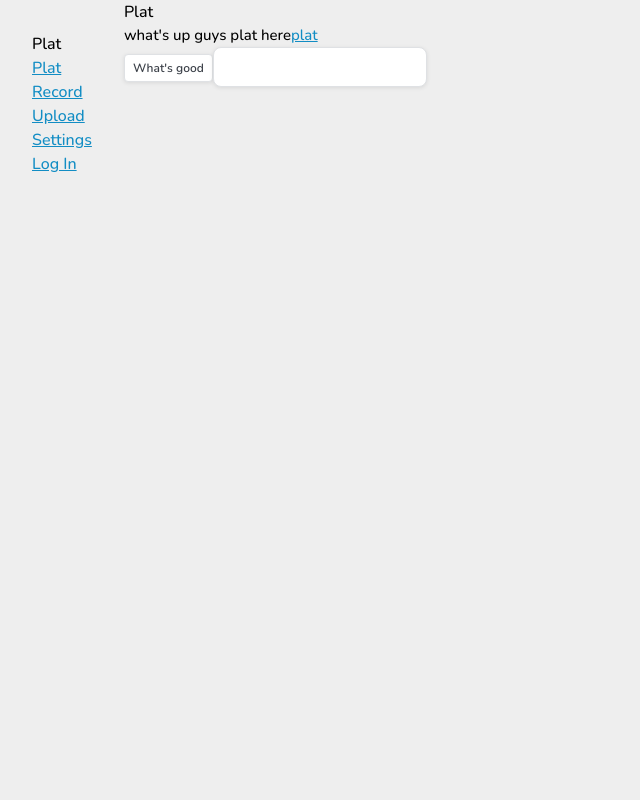
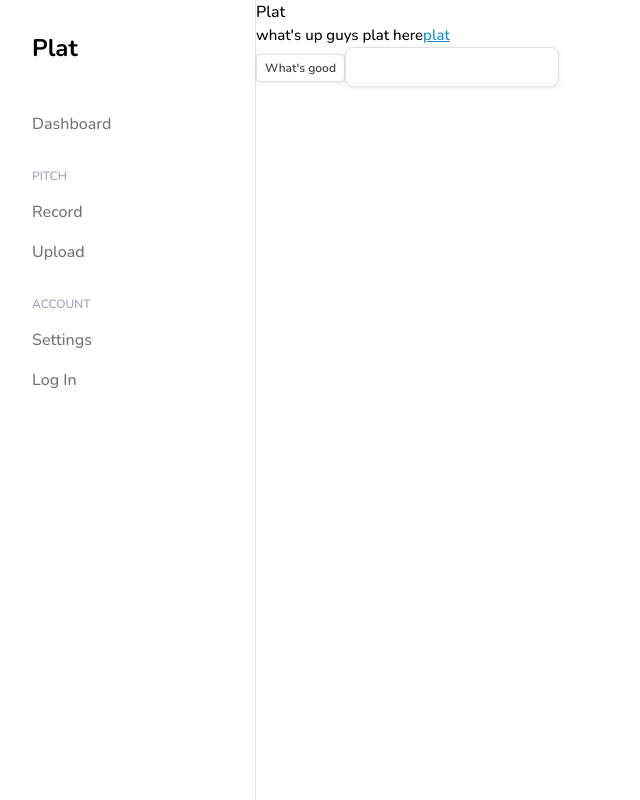
Before and after one commit to jeffrey-zang/plat, a React (Vite) app in the folder frontend/: page / in a window 1280 px wide. Shown: the whole page, without its empty margins (0-640 px from the left). Built offline with nearby package versions, Linux system fonts and the light colour scheme.

Commit message:
feat(fe): style navbar
Co-authored-by: JLi2007 <JLi2007@users.noreply.github.com>
Co-authored-by: Swimmerboi1 <Swimmerboi1@users.noreply.github.com>

```diff
--- a/frontend/package.json
+++ b/frontend/package.json
@@ -12,6 +12,7 @@
   "dependencies": {
     "react": "^18.2.0",
     "react-dom": "^18.2.0",
+    "react-icons": "^5.0.1",
     "react-router-dom": "^6.21.3"
   },
   "devDependencies": {
--- a/frontend/src/components/Navbar/Navbar.scss
+++ b/frontend/src/components/Navbar/Navbar.scss
@@ -0,0 +1,12 @@
+.navlink {
+  &:not(&.active) {
+    &:hover, &:focus {
+      color: black;
+    }
+  }
+  &.active {
+    background-color: #e2e8f0;
+    color: #155e75;
+    font-weight: bold;
+  }
+}
--- a/frontend/src/components/Navbar/Navbar.tsx
+++ b/frontend/src/components/Navbar/Navbar.tsx
@@ -1,23 +1,41 @@
+import { NavLink } from "react-router-dom";
+import './Navbar.scss'
+
+interface Section {
+  heading: string;
+  links: Link[];
+}
 interface Link {
   name: string;
   href: string;
 }
 
-const Navbar = () => {
-
-  let links = [
+const sections = [
   {
-      name: "Plat",
-      href: "/Plat"
+    heading: "",
+    links: [
+      {
+        name: "Dashboard",
+        href: "/dashboard"
+      }
+    ]
   },
   {
+    heading: "Pitch",
+    links: [
+      {
         name: "Record",
-      href: "/record"
+        href: "/record",
       },
       {
         name: "Upload",
         href: "/upload"
       },
+    ]
+  },
+  {
+    heading: "Account",
+    links: [
       {
         name: "Settings",
         href: "/settings"
@@ -26,18 +44,33 @@ const Navbar = () => {
         name: "Log In",
         href: "/login"
       }
-  ] as Link[]
+    ]
+  }
+] as Section[]
+
+const Navbar = () => {
 
   return (
-    <div className='flex flex-col p-8'>
-      <h1>Plat</h1>
+    <div className='navbar flex flex-col p-6 w-1/5 min-w-[12rem] border-r-[1px] border-r-slate-200 h-screen'>
+      <div className='flex flex-col gap-6'>
+        <h1 className='font-bold p-2 text-2xl'>
+          <NavLink to='/' className='!no-underline !text-black'>
+            Plat
+          </NavLink>
+        </h1>
         {
-        links.map(
-          (link, index) => {
+          sections.map(
+            (section, i) => {
               return (
-              <a key={'navlink-'+index} href={link.href}>
+                <div key={`nav-section-${i}`}>
+                  <h2 className='px-2 uppercase text-xs mb-2 text-slate-400'>{section.heading}</h2>
+                  {
+                    section.links.map(
+                      (link, j) => {
+                        return (
+                          <NavLink to={link.href} key={'nav-link-'+j} className={`no-styles navlink p-2 rounded-md !no-underline flex items-center gap-2 text-neutral-500`}>
                             {link.name}
-              </a>
+                          </NavLink>
                         )
                       }
                     )
@@ -45,5 +78,12 @@ const Navbar = () => {
                 </div>
               )
             }
+          )
+        }
+      </div>
+
+    </div>
+  )
+}
 
 export default Navbar
--- a/frontend/src/styles.scss
+++ b/frontend/src/styles.scss
@@ -8,7 +8,7 @@ body {
   font-family: 'Nunito', sans-serif;
   font-weight: 500;
   box-sizing: border-box;
-  background-color: #eee;
+  background-color: #fff;
 }
 
 button:not(.no-styles) {
```
Also changed, not shown: 1 other file (tests, documents, lock files or other folders). Lines whose indentation alone changed are shown as unchanged.
